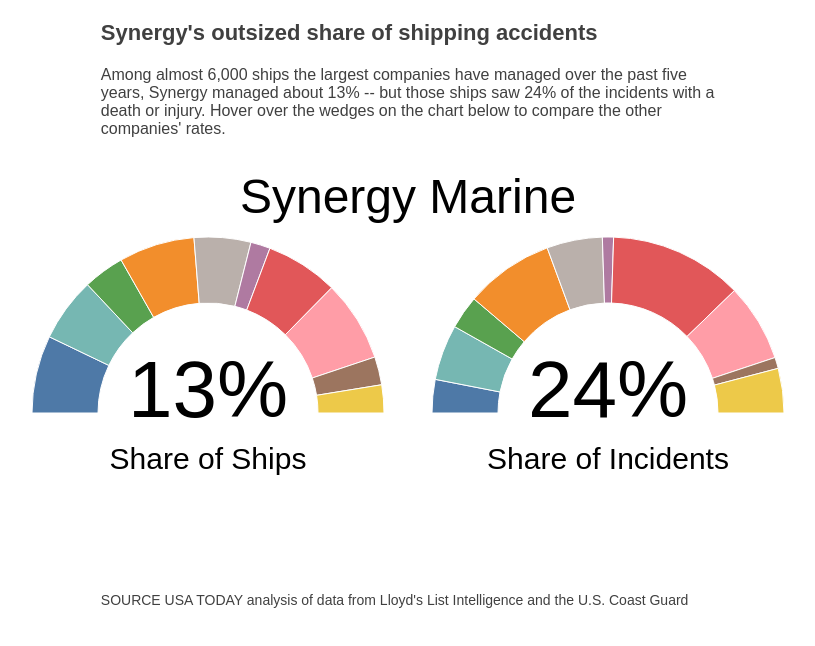
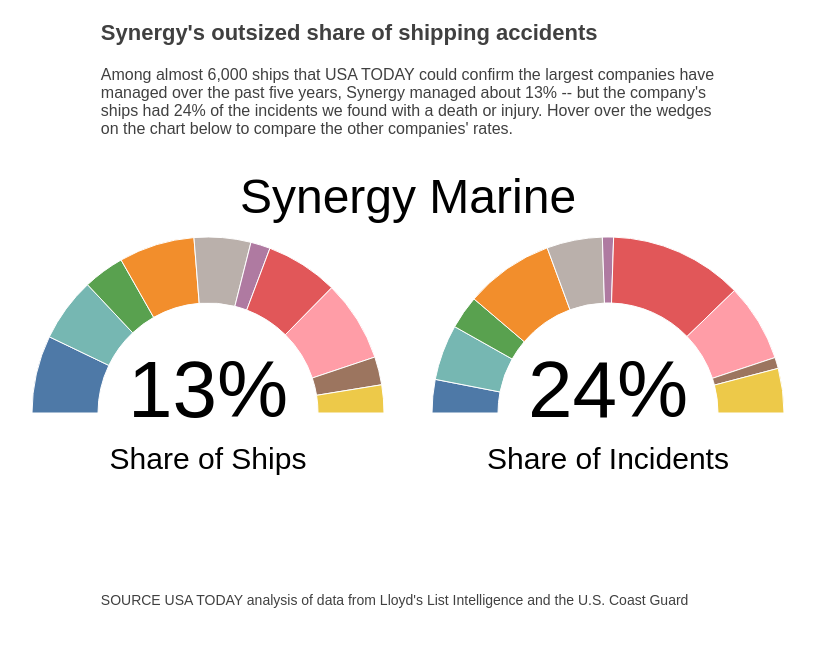
Before and after one commit to austinfast/ship-incident-rates, a SvelteKit app: page / in a window 1280 px wide. Shown: the top 646 px of the page, without its empty margins (232-1047 px from the left). Built offline with nearby package versions, Linux system fonts and the light colour scheme; a web font is replaced by a local one.

Commit message:
Update chatter

```diff
--- a/src/routes/Pies.svelte
+++ b/src/routes/Pies.svelte
@@ -166,7 +166,7 @@
 <div class="usat-interactive-graphic">
 <div class="header-wrap article-inner">
   	<h2 class="graphic-header">Synergy's outsized share of shipping accidents</h2>
-	<p class="graphic-chatter">Among almost 6,000 ships the largest companies have managed over the past five years, Synergy managed about 13% -- but those ships saw 24% of the incidents with a death or injury. <!--Synergy stood out for its outsized share of incidents causing a death or injury. -->
+	<p class="graphic-chatter">Among almost 6,000 ships that USA TODAY could confirm the largest companies have managed over the past five years, Synergy managed about 13% -- but the company's ships had 24% of the incidents we found with a death or injury. <!--Synergy stood out for its outsized share of incidents causing a death or injury. -->
 	Hover over the wedges on the chart below to compare the other companies' rates.</p>
  </div>
 <div class="map-wrap">
```
Also changed, not shown: 12 other files (tests, documents, lock files or other folders).
